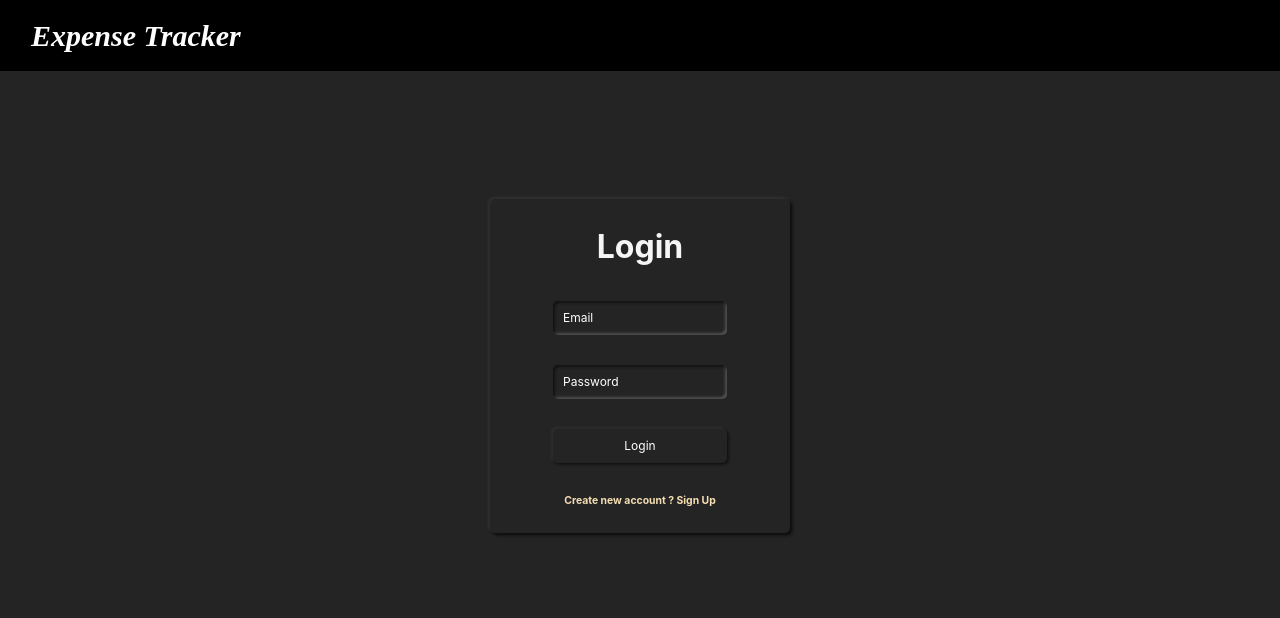
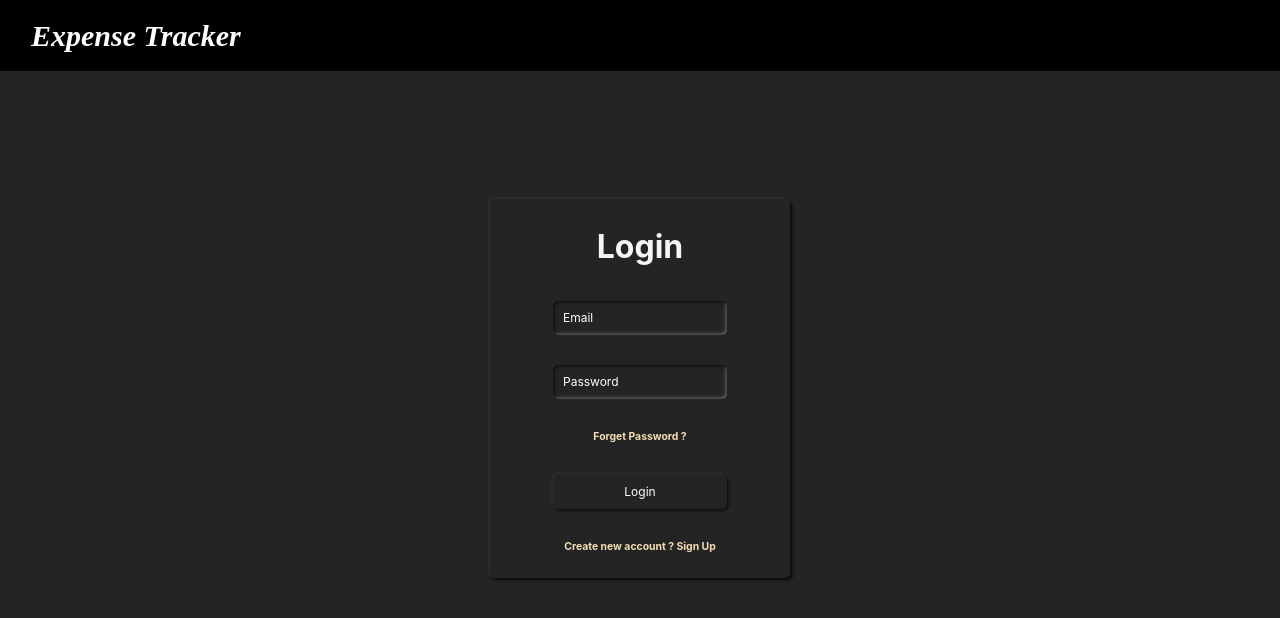
Before and after one commit to athiragithubworld/ExpenseTrackerProject, a React (Create React App) app: page / in a window 1280 px wide. Both pictures are taken after a click on the element "Already have an account? Login". Shown: the top 618 px of the page. Built offline with nearby package versions, Linux system fonts and the light colour scheme.

Commit message:
LoginPage js file (Task 7 - Reset Password )

```diff
--- a/src/Components/Authentication/LoginPage.js
+++ b/src/Components/Authentication/LoginPage.js
@@ -1,12 +1,14 @@
 import React, { useState, useRef, useContext } from "react";
 import "./LoginPage.css";
 import AuthContext from "../../store/AuthContext";
+import axios from "axios";
 // import Header from "../Layouts/Header";
 
 const LoginPage = () => {
   const authcntx = useContext(AuthContext);
 
   const [isLogin, setIsLogin] = useState(false);
+  const [loading, setLoading] = useState(false);
 
   const inputEmail = useRef();
   const inputPassword = useRef();
@@ -84,6 +86,30 @@ const LoginPage = () => {
     inputPassword.current.value = "";
   };
 
+  const resetPasswordHandler = () => {
+    if (inputEmail.current.value !== "") {
+      setLoading(true);
+      axios
+        .post(
+          "https://identitytoolkit.googleapis.com/v1/accounts:sendOobCode?key=AIzaSyCxXXlq-KNU4vnkfR5NMnPqgwRPh5OF-PU",
+          {
+            requestType: "PASSWORD_RESET",
+            email: inputEmail.current.value,
+          }
+        )
+        .then((response) => {
+          setLoading(false);
+          console.log(response);
+          alert("Open your Email and reset password");
+        })
+        .catch((error) => {
+          console.log(error);
+        });
+    } else {
+      alert("Please Enter Valid Email");
+    }
+  };
+
   return (
     <div className="container">
       {/* <input id="register_toggle" type="checkbox" /> */}
@@ -114,7 +140,11 @@ const LoginPage = () => {
               <label className="label"> Confirm Password</label>
             </div>
           )}
-
+          {isLogin && (
+            <span className="bottom_text" onClick={resetPasswordHandler}>
+              {!loading ? "Forget Password ?" : "Loading..."}
+            </span>
+          )}
           <button>{isLogin ? "Login" : "Sign Up"}</button>
 
           <span className="bottom_text" onClick={switchAuthModeHandler}>
```
